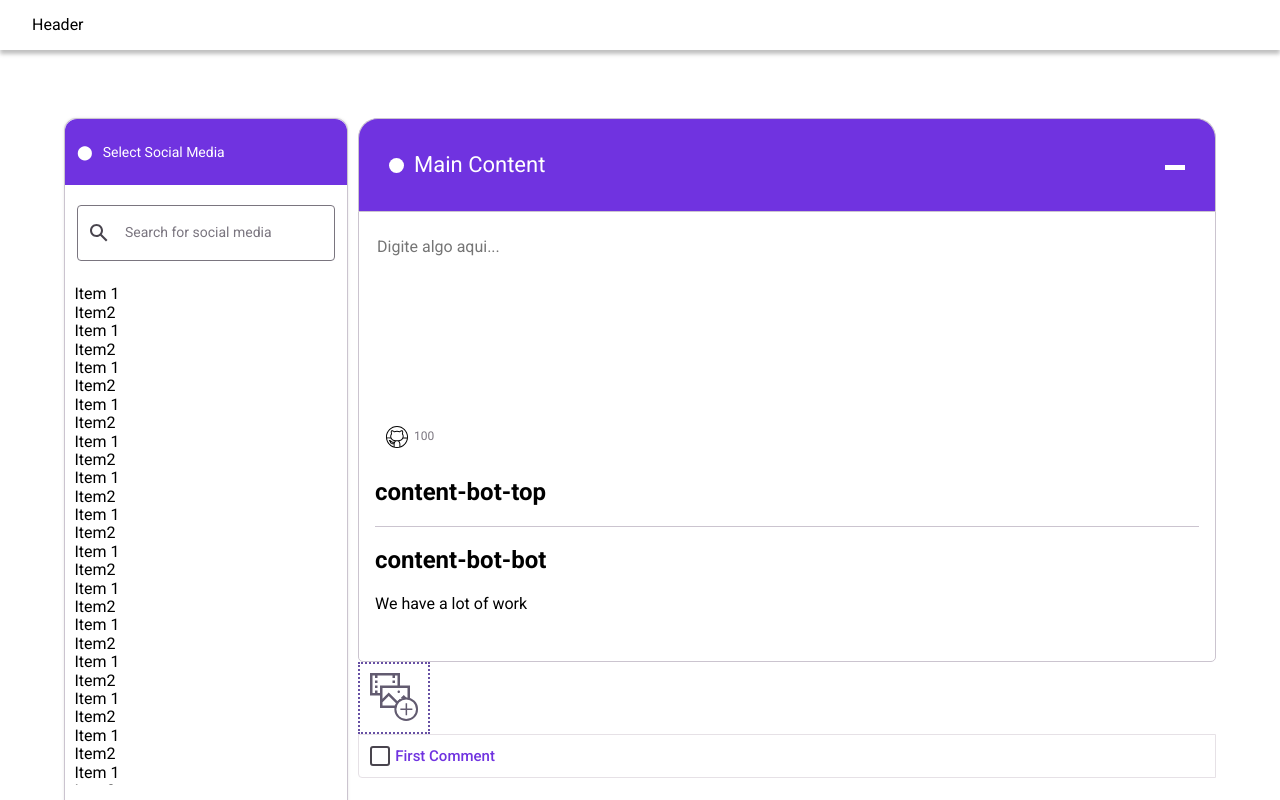
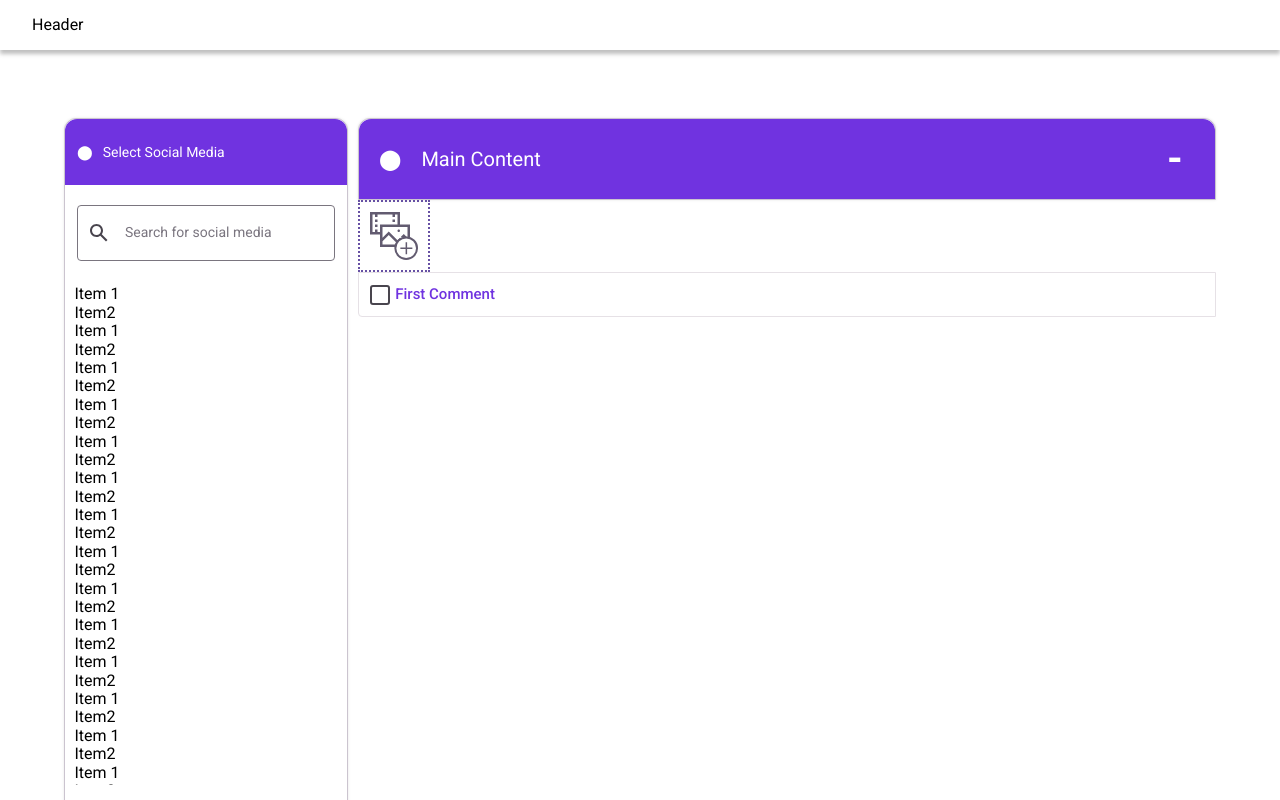
Before and after one commit to devhatt/octopost, a React (Create React App) app: page / in a window 1280 px wide. Shown: the top 800 px of the page. Built offline with nearby package versions, Linux system fonts and the light colour scheme; the HTML template or start-up script is replaced by a standard one.

Commit message:
refactor: change MainComposer to use AccordionTab

```diff
--- a/src/components/MainComposer/MainComposer.module.scss
+++ b/src/components/MainComposer/MainComposer.module.scss
@@ -1,67 +1,13 @@
 @use '../../styles/global';
 
-.wrapper {
-  width: 100%;
-}
-
-.innerHeader {
-  padding: 1rem 3rem;
-  border: 0.1rem solid global.$primaryGray;
-  border-bottom: 0;
-
-  background-color: global.$secondaryPurple;
-  border-radius: 2rem 2rem 0 0;
-}
-
-.innerHeader .mainContent {
-  .mainText {
-    color: global.$primaryWhite;
-    font-size: 2.2rem;
-    font-weight: 400;
-    font-style: normal;
-    line-height: 2.8rem;
-  }
-
-  .mainText::before {
-    width: 1.5rem;
-    height: 1.5rem;
-
-    display: inline-block;
-
-    float: left;
-
-    margin-top: 0.7rem;
-
-    margin-right: 1rem;
-
-    background-color: global.$primaryWhite;
-    border-radius: 50%;
-
-    content: '';
-  }
-
-  .mainText::after {
-    width: 2rem;
-    height: 0.5rem;
-
-    display: inline-block;
-
-    float: right;
-
-    margin-top: 1.4rem;
-    margin-left: 1rem;
-
-    background-color: global.$primaryWhite;
-
-    content: '';
-  }
+.header {
+  font-size: 2rem;
+  padding: 1rem 2rem;
+  column-gap: 1rem;
 }
 
 .content {
   padding: 2.4rem 1.6rem;
-  border: 0.1rem solid global.$primaryGray;
-
-  border-radius: 0 0 0.5rem 0.5rem;
 }
 
 .textInput textarea {
--- a/src/components/MainComposer/MainComposer.tsx
+++ b/src/components/MainComposer/MainComposer.tsx
@@ -1,20 +1,29 @@
+import { useState } from 'react';
 import { useTranslation } from 'react-i18next';
 
+import classNames from 'classnames';
+
+import AccordionTab from '~components/AccordionTab/AccordionTab';
 import ComposerEditor from '~components/ComposerEditor/ComposerEditor';
 import '../../i18n';
 
 import scss from './MainComposer.module.scss';
 
 function MainComposer() {
+  const [isOpen, setOpen] = useState(false);
   const { t } = useTranslation();
 
   return (
-    <div className={scss.wrapper}>
-      <div className={scss.innerHeader}>
-        <div className={scss.mainContent}>
-          <p className={scss.mainText}>Main Content</p>
+    <AccordionTab
+      renderHeader={(props) => (
+        <div className={classNames(props.className, scss.header)}>
+          {props.children}
         </div>
-      </div>
+      )}
+      isOpen={isOpen}
+      onChangeOpen={setOpen}
+      title="Main Content"
+    >
       <div className={scss.content}>
         <div className={scss.textInput}>
           <ComposerEditor />
@@ -29,7 +38,7 @@ function MainComposer() {
           </div>
         </div>
       </div>
-    </div>
+    </AccordionTab>
   );
 }
 
```
